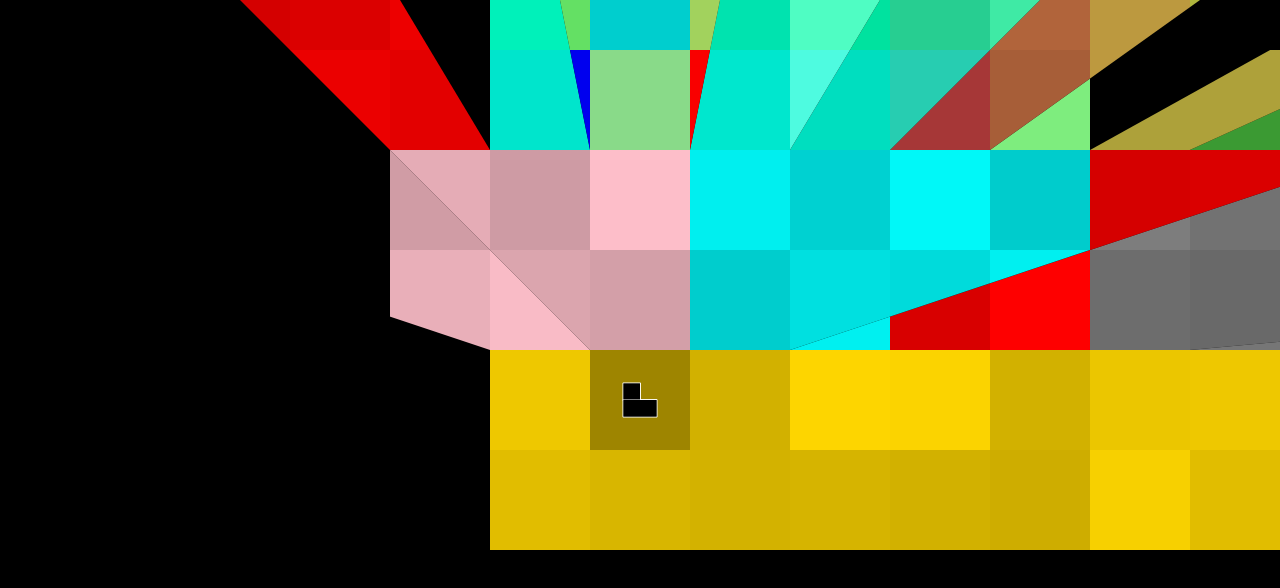
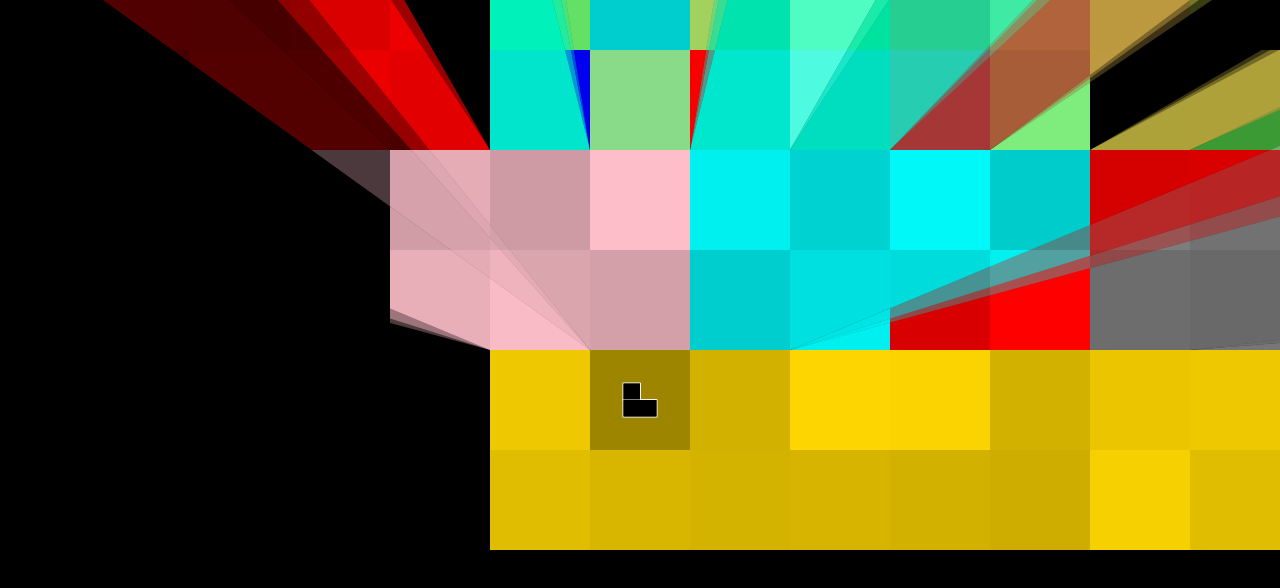
Before and after one commit to KyleDavidE/TopologicalGrid, a website built with webpack: page public/index.html in a window 1280 px wide. Built offline with nearby package versions, Linux system fonts and the light colour scheme; animation ran at ten frames a second.

Commit message:
multi cam

```diff
--- a/public/index.html
+++ b/public/index.html
@@ -14,8 +14,17 @@
         margin: 0;
         background:black;
     }
-    #can{
-        display: block;
+    canvas{
+        display:block;
+        position: absolute;
+        top:0;
+        left:0;
+    }
+    canvas+canvas{
+        opacity: 0.5;
+    }
+    canvas+canvas+canvas{
+        opacity: 0.333;
     }
     </style>
 </body>
--- a/src/App.ts
+++ b/src/App.ts
@@ -30,15 +30,16 @@ const shootKeys: KeyState<Side> = {
     j: Side.left
 }
 const PLAYER_SPEED = 5/1000
-
+const N_CAM = 3;
 export class App {
 
     locCam: ViewCursor;
     watNumber: number;
     player: Player;
     stepables: Set<Stepable> = new Set<Stepable>();
-    renderer: Renderer;
-    can: HTMLCanvasElement;
+    renderers: Renderer[];
+    cans: HTMLCanvasElement[];
+    can: HTMLCanvasElement
     vel: Cursor = new Cursor({x:0,y:0});
     monitorKeys: KeyState<boolean> = {
         w:false,
@@ -49,9 +50,10 @@ export class App {
     cam: ViewCursor;
     interactLock = false
     constructor() {
-        this.can = document.getElementById("can") as HTMLCanvasElement;
-        this.renderer = new Renderer(this.can);
-
+        this.cans = Array.from(Array(N_CAM), (_,i) => document.createElement("canvas"));
+        this.cans.forEach((e)=>document.body.appendChild(e));
+        this.renderers = this.cans.map(e=>new Renderer(e));
+        this.can = this.cans[N_CAM-1];
         requestAnimationFrame(t =>
             requestAnimationFrame(
                 (nt) => this.tick(nt, nt - t, Math.random())
@@ -79,10 +81,6 @@ export class App {
     }
 
     tick(t: number, dt: number, wat: number) {
-        if(this.can.width !== innerWidth || this.can.height !== innerHeight){
-            this.can.width = innerWidth;
-            this.can.height = innerHeight;
-        }
 
         this.tryMove(dt);
         for(let stepable of this.stepables){
@@ -91,15 +89,23 @@ export class App {
             }
         }
         const ctr = this.locCam || this.player.center;
+        for(let i = 0; i < this.cans.length; i++){
+            const can = this.cans[i];
+            const renderer = this.renderers[i];
             this.cam.copy(ctr);
-        const offsetX = 0;
-        const offsetY = 0;
+            if(can.width !== innerWidth || can.height !== innerHeight){
+                can.width = innerWidth;
+                can.height = innerHeight;
+            }
+
+            const offsetX = Math.sin(t/1000000 + i / N_CAM * 2 * Math.PI)/8;
+            const offsetY = Math.cos(t/1000000 + i / N_CAM * 2 * Math.PI)/8;
 
             ctr.view.stepOn(t);
             if(!this.cam.move(offsetX, offsetY)){
                 console.log("wat");
             }
-        this.renderer.render(
+            renderer.render(
                 this.cam.view,
                 this.cam.pt.x,
                 this.cam.pt.y,
@@ -107,6 +113,8 @@ export class App {
                 offsetX,
                 offsetY
             );
+        }
+
         if(this.watNumber !== wat)  console.log('wat');
         this.watNumber = wat;
 
```
Lines whose indentation alone changed are shown as unchanged.
